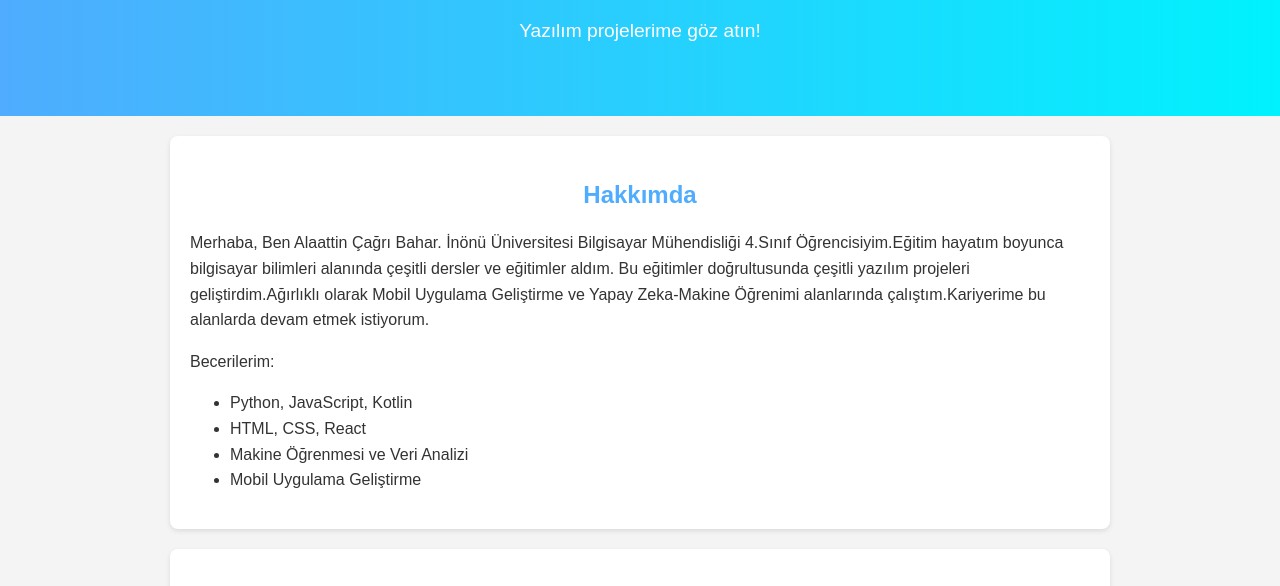
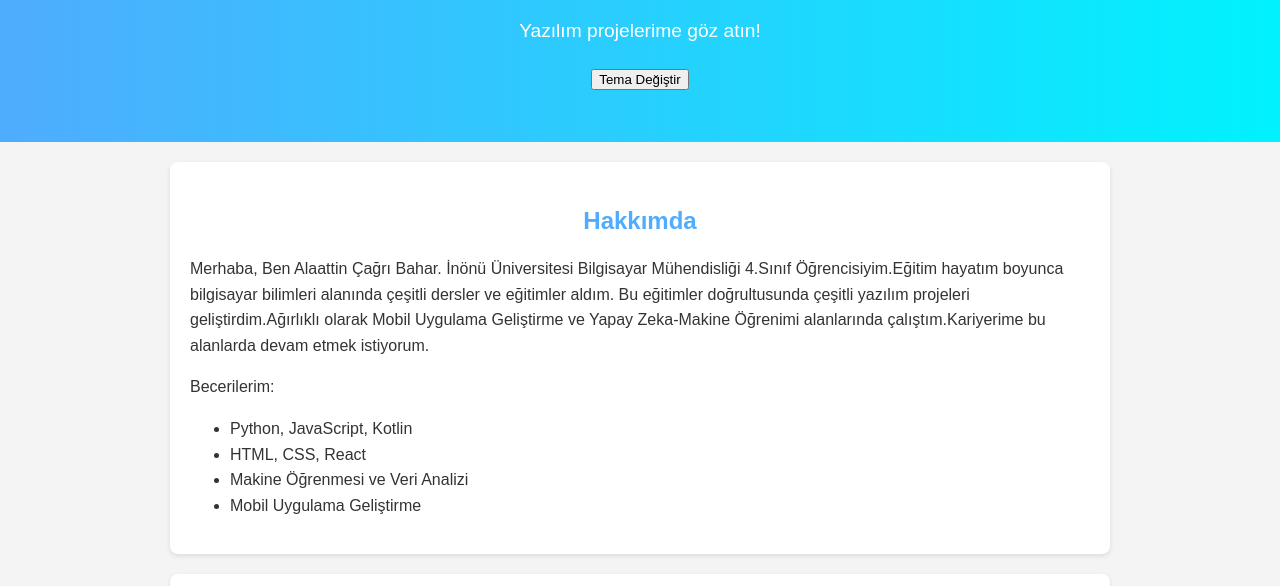
Before and after one commit to acagrbahar/portfolio-website, a plain HTML site: page index.html in a window 1280 px wide. Shown: the part 117-703 px from the top of the page. Drawn offline with nearby package versions, Linux system fonts and the light colour scheme.

Commit message:
modified:   css/styles.css 	modified:   index.html

```diff
--- a/css/styles.css
+++ b/css/styles.css
@@ -7,6 +7,8 @@ body {
     color: #333;
     background-color: #f4f4f4;
   }
+
+
 
   /* Başlık Stilleri */
 header {
--- a/index.html
+++ b/index.html
@@ -18,6 +18,7 @@
   <header id="hero">
     <h1>Merhaba, Ben Alaattin Çağrı BAHAR</h1>
     <p>Yazılım projelerime göz atın!</p>
+    <button id="theme-toggle">Tema Değiştir</button>
   </header>
 
   <!-- Hakkımda -->
```
